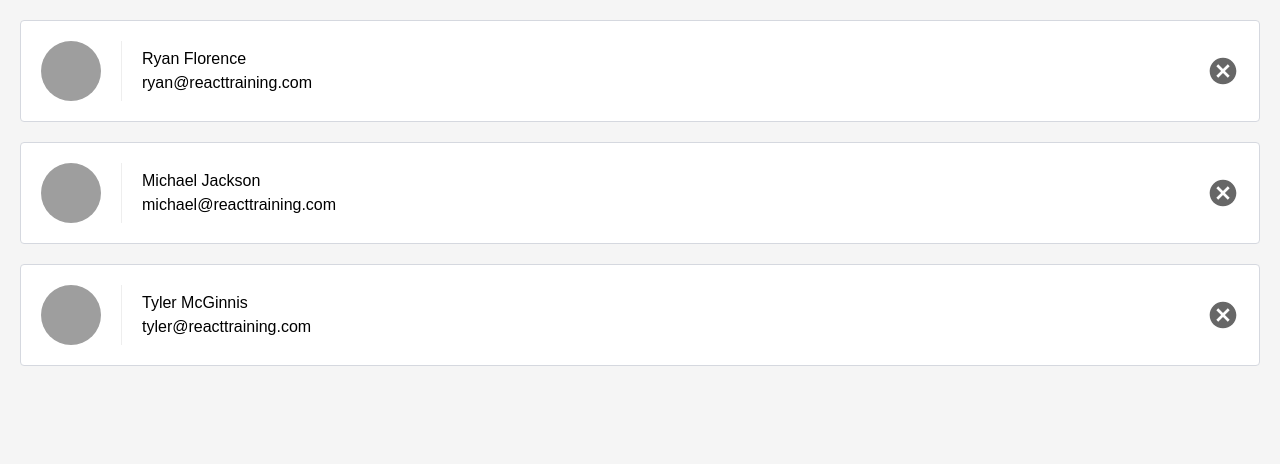
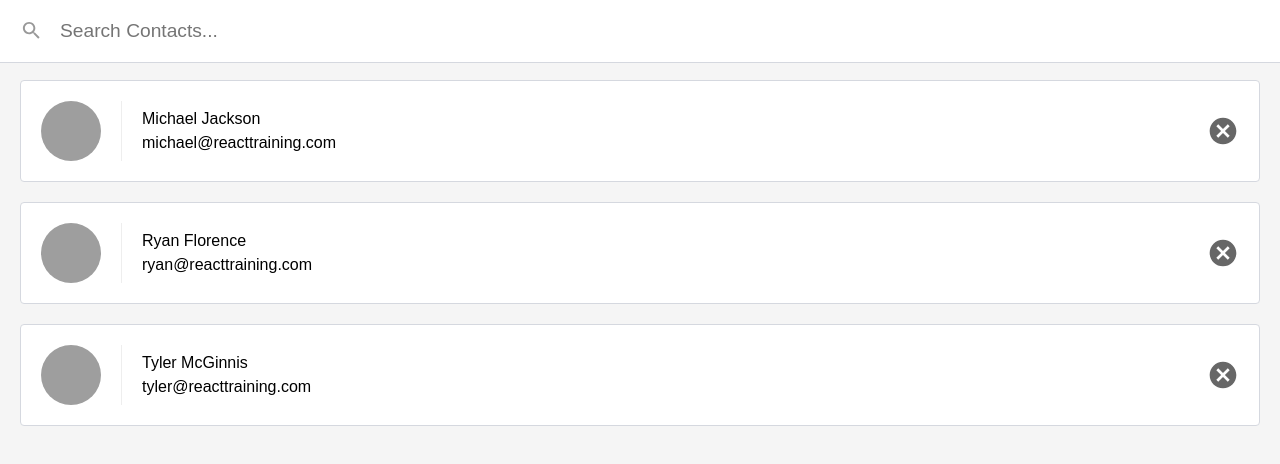
Before and after one commit to zainxyz/react-contacts, a React (Create React App) app: page / in a window 1280 px wide. Shown: the top 464 px of the page. Built offline with nearby package versions, Linux system fonts and the light colour scheme.

Commit message:
Searching, sorting, and updated the contacts list based on the current component's state.

```diff
--- a/package.json
+++ b/package.json
@@ -3,6 +3,7 @@
   "version": "0.1.0",
   "private": true,
   "dependencies": {
+    "escape-string-regexp": "^1.0.5",
     "lodash": "4.17.4",
     "prop-types": "15.5.10",
     "react": "15.6.1",
@@ -10,7 +11,8 @@
     "react-motion": "^0.5.0",
     "react-motion-ui-pack": "^0.10.3",
     "react-scripts": "1.0.10",
-    "shortid": "2.2.8"
+    "shortid": "2.2.8",
+    "sort-by": "^1.2.0"
   },
   "devDependencies": {
     "eslint": "^3.19.0",
--- a/src/App.js
+++ b/src/App.js
@@ -11,13 +11,17 @@ class App extends Component {
     this.removeContact = this.removeContact.bind(this);
   }
   componentWillMount() {
+    const { contacts, } = this.props;
+
     this.setState({
-      contacts: this.props.contacts,
+      contacts,
     });
   }
 
   componentWillReceiveProps(nextProps) {
-    if (!isEqual(this.props.contacts, nextProps.contacts)) {
+    const { contacts, } = this.props;
+
+    if (!isEqual(contacts, nextProps.contacts)) {
       this.setState({
         contacts: nextProps.contacts,
       });
@@ -31,10 +35,12 @@ class App extends Component {
   }
 
   render() {
+    const { contacts, } = this.state;
+
     return (
       <div>
         <ContactList
-          contacts={this.state.contacts}
+          contacts={contacts}
           onDeleteContact={this.removeContact}
         />
       </div>
@@ -67,6 +73,6 @@ App.defaultProps = {
       "avatarURL": "http://localhost:5001/tyler.jpg",
     }
   ],
-}
+};
 
 export default App;
--- a/src/ContactList.jsx
+++ b/src/ContactList.jsx
@@ -1,40 +1,101 @@
+import escapeRegExp from 'escape-string-regexp';
+import isEqual from 'lodash/isEqual';
 import PropTypes from 'prop-types';
 import React, { Component } from 'react';
 import shortid from 'shortid';
+import sortBy from 'sort-by';
 
 import ContactListItem from './ContactListItem';
 
 class ContactList extends Component {
+  constructor(props) {
+    super(props);
+
+    this.state = {
+      query: '',
+    };
+  }
+
+  componentWillMount() {
+    const { contacts, } = this.props;
+
+    this.setState({
+      contacts,
+    });
+  }
+
+  componentWillReceiveProps(nextProps) {
+    const { contacts, } = this.state;
+
+    if (!isEqual(nextProps.contacts, contacts)) {
+      this.setState({
+        contacts: nextProps.contacts,
+      });
+    }
+  }
+
+  updateQuery(query) {
+    this.setState({ query, });
+  }
+
   renderContactListItems() {
-    if (Array.isArray(this.props.contacts)) {
-      return this.props.contacts.map(contact => (
+    const { contacts, query, } = this.state;
+    const { onDeleteContact, } = this.props;
+
+    // Make a copy of the state contacts.
+    let contactsCopy = [...contacts];
+
+    // If a query param is present, then lets match the param and filter the contacts list.
+    if (query) {
+      const match = new RegExp(escapeRegExp(query), 'i');
+      contactsCopy = contactsCopy.filter(contact =>
+        match.test(contact.name)
+      );
+    }
+
+    // Always sort the contactsCopy alphabetically by their name
+    contactsCopy = [...contactsCopy.sort(sortBy('name'))];
+
+    return contactsCopy.map(contact => (
       <ContactListItem
         key={shortid.generate()}
         contact={contact}
-          onDeleteContact={this.props.onDeleteContact}
+        onDeleteContact={onDeleteContact}
       />
     ));
   }
-    return null;
+
+  renderSearchInput() {
+    const { query, } = this.state;
+
+    return (
+      <input
+        className="search-contacts"
+        type="text"
+        placeholder="Search Contacts..."
+        value={query}
+        onChange={(e) => this.updateQuery(e.target.value)}
+      />
+    );
   }
 
   render() {
     return (
-      <ol className='contact-list'>
+      <div className="list-contacts">
+        <div className="list-contacts-top">
+          {this.renderSearchInput()}
+        </div>
+        <ol className="contact-list">
           {this.renderContactListItems()}
         </ol>
+      </div>
     );
   }
 }
 
 ContactList.propTypes = {
-  contacts: PropTypes.array,
-  onDeleteContact: PropTypes.func,
-};
-
-ContactList.defaultProps = {
-  contacts: [],
-  onDeleteContact: () => {},
+  contacts: PropTypes.array.isRequired,
+  onDeleteContact: PropTypes.func.isRequired,
 };
 
 export default ContactList;
```
Also changed, not shown: 1 other file (tests, documents, lock files or other folders). Lines whose indentation alone changed are shown as unchanged.
